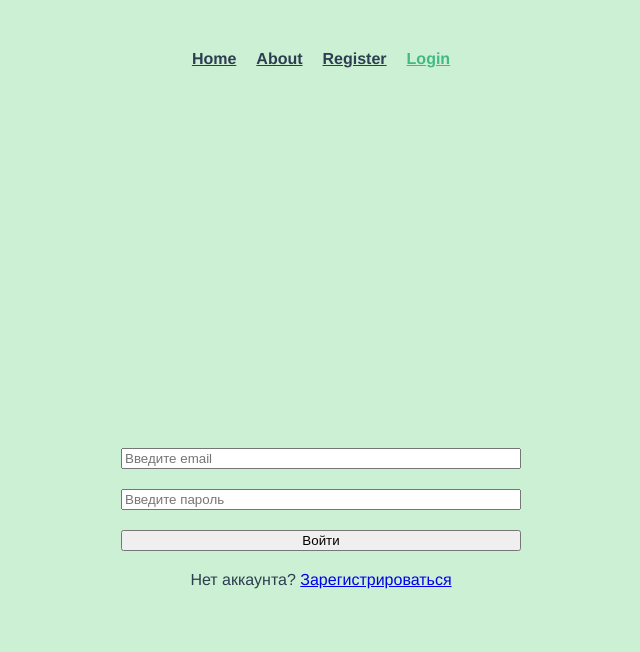
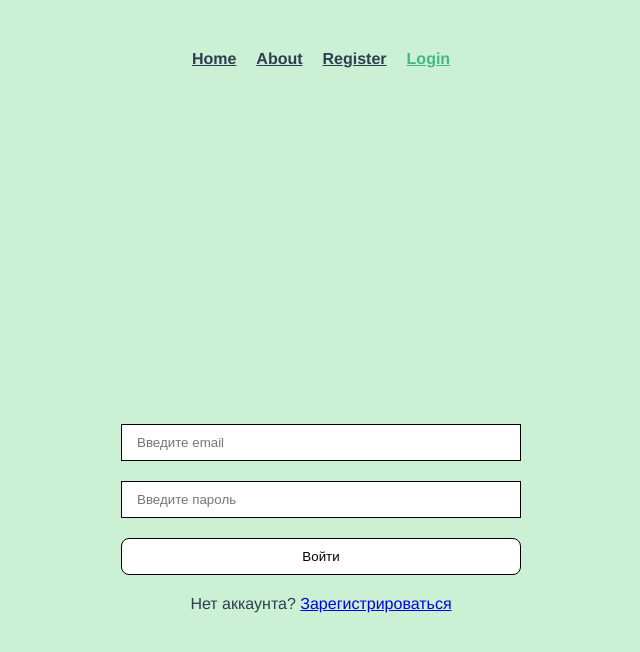
Before and after one commit to VyacheslavKuchumov/WEB, a Vue app in the folder front/: page /login in a window 1280 px wide. Shown: the top 652 px of the page, without its empty margins (319-959 px from the left). Built offline with nearby package versions, Linux system fonts and the light colour scheme.

Commit message:
imba 2 custum componet's

```diff
--- /dev/null
+++ b/front/src/components/ui/MyButton.vue
@@ -0,0 +1,23 @@
+<template>
+    <button class="btn">
+        <slot>
+
+        </slot>
+    </button>
+</template>
+<script>
+export default {
+    name: 'my-button'
+}
+</script>
+<style scoped>
+    .btn{
+        padding: 10px;
+        cursor: pointer;
+        background-color: white;
+        border: 1px solid black;
+        border-radius: 8px;
+        justify-content: center;
+    }
+
+</style>
--- /dev/null
+++ b/front/src/components/ui/MyInput.vue
@@ -0,0 +1,24 @@
+<template>
+    <input class="input" type="text" :values="value" @input="updateInput">
+</template>
+<script>
+export default {
+    name: 'my-input',
+    props:{
+        value:[String, Number]
+    },
+    methods: {
+        updateInput(event){
+            this.$emit('update:value', event.target.value)
+        }
+    },
+}
+</script>
+<style>
+    .input{
+        padding: 10px 15px;
+        border: 1px solid black;
+
+    }
+
+</style>
--- /dev/null
+++ b/front/src/components/ui/index.js
@@ -0,0 +1,7 @@
+import MyButton from "./MyButton.vue"
+import MyInput from "./MyInput.vue"
+
+export default[
+    MyButton,
+    MyInput
+]
--- a/front/src/main.js
+++ b/front/src/main.js
@@ -2,5 +2,13 @@ import { createApp } from 'vue'
 import App from './App.vue'
 import router from './router'
 import store from './store'
+import components from '@/components/ui'
 
-createApp(App).use(store).use(router).mount('#app')
+
+const app = createApp(App)
+
+components.forEach(component => {
+    app.component(component.name, component)
+});
+
+app.use(store).use(router).mount('#app')
--- a/front/src/views/HomeView.vue
+++ b/front/src/views/HomeView.vue
@@ -7,11 +7,11 @@
         {{text}}
       </div>
       <div class="btns">
-        <button class="btn like" @click="addlike">
+        <button class="like" @click="addlike">
           <img src="@/assets/like.png" alt="" width="40px">
           <div>Поставить лайк</div>
         </button>
-        <button class="btn dislike" @click="adddislike">
+        <button class="dislike" @click="adddislike">
           <img src="@/assets/dislike.png" alt="" width="40px">
           <div>Поставить дизлайк</div>
         </button>
@@ -51,6 +51,9 @@ export default {
         this.updateLike({likes:this.likes})
       }
     },
+    user() {
+      return this.$store.state.user.user
+    }
   },
   watch: {
     likes() {
@@ -65,7 +68,7 @@ export default {
     if (this.uid){
       await this.getUser()
       this.likes = this.$store.state.user.user?.likes || 0
-      this.text = `вы авторизованы как ${this.uid} ${this.name} 씨발`
+      this.text = `вы авторизованы как ${this.user().name} 씨발`
     } else{
       this.text = 'вы не авторизованы, счетчик обнулен'
     }
--- a/front/src/views/Login.vue
+++ b/front/src/views/Login.vue
@@ -1,9 +1,9 @@
 <template>
     <div class="home">
         <form @submit.prevent="go_login">
-            <input type="email" class="form-input" placeholder="Введите email" v-model="email">
-            <input type="password" class="form-input" placeholder="Введите пароль" v-model="password">
-            <button type="submit" class="form-btn">Войти</button>
+            <my-input type="email" class="form-input" placeholder="Введите email" v-model="email" value="email"></my-input>
+            <my-input type="password" class="form-input" placeholder="Введите пароль" v-model="password" value="password"></my-input>
+            <my-button type="submit" class="form-btn">Войти</my-button>
             <span>Нет аккаунта? <a href="/register">Зарегистрироваться</a></span>
         </form>
     </div>
@@ -11,6 +11,7 @@
 
 <script>
 import { mapActions } from 'vuex';
+
 
 export default {
     name: 'login',
```
